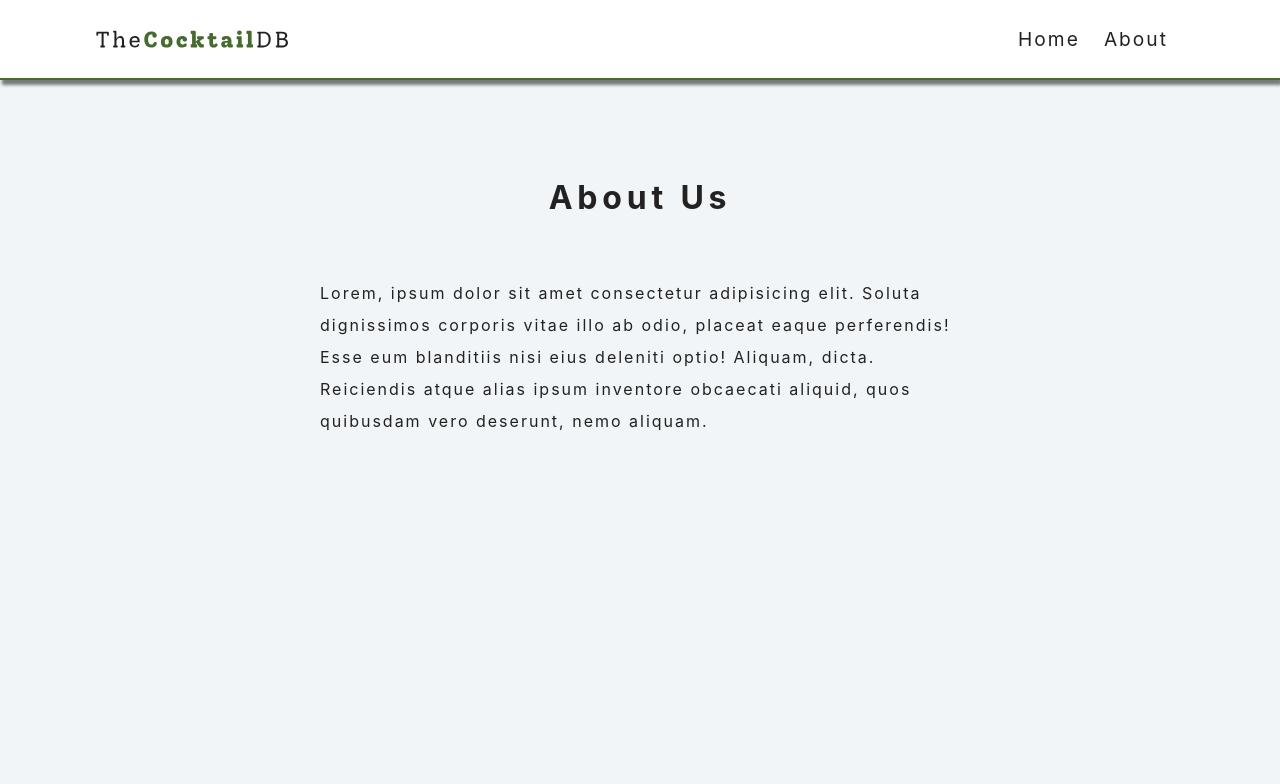
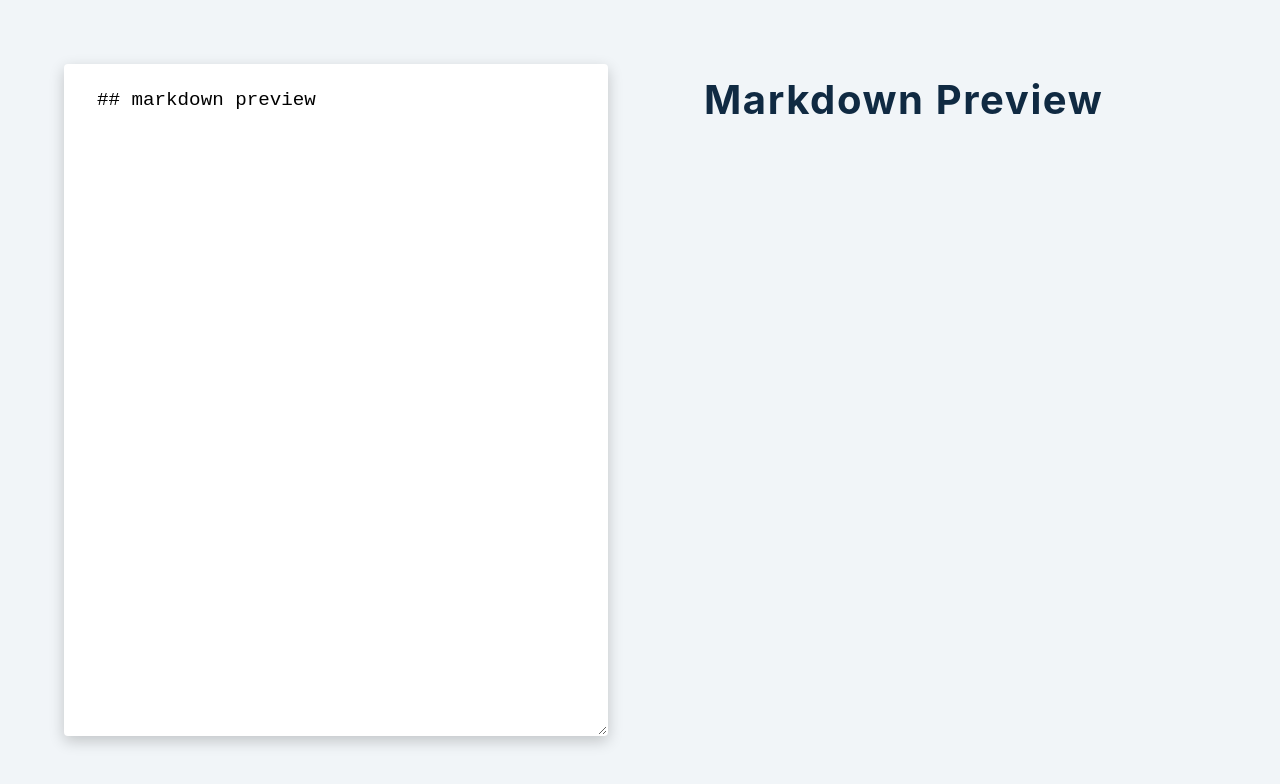
Before and after one commit to ms77grz/react-basic-projects, a React (Create React App) app: page /about in a window 1280 px wide. Shown: the top 784 px of the page. Built offline with nearby package versions, Linux system fonts and the light colour scheme; no server answers.

Commit message:
Markdown Preview

```diff
--- a/package.json
+++ b/package.json
@@ -9,6 +9,7 @@
     "react": "^18.0.0",
     "react-dom": "^18.0.0",
     "react-icons": "^4.3.1",
+    "react-markdown": "^8.0.3",
     "react-router-dom": "^6.3.0",
     "react-scripts": "5.0.0",
     "values.js": "^2.1.1",
--- a/src/index.js
+++ b/src/index.js
@@ -1,17 +1,12 @@
 import React from 'react';
 import ReactDOM from 'react-dom/client';
+
 // import your current project here
-// import App from './projects/14-cart/App';
-// import { AppProvider } from './projects/14-cart/context';
-
-import App from './projects/15-cocktails/App';
-import { AppProvider } from './projects/15-cocktails/context';
+import App from './projects/16-markdown-preview/App';
 
 const root = ReactDOM.createRoot(document.getElementById('root'));
 root.render(
   <React.StrictMode>
-    <AppProvider>
-      <App />
-    </AppProvider>
+    <App />
   </React.StrictMode>
 );
--- /dev/null
+++ b/src/projects/16-markdown-preview/App.css
@@ -0,0 +1,192 @@
+/*
+===============
+Variables
+===============
+*/
+
+:root {
+  /* dark shades of primary color*/
+  --clr-primary-1: hsl(205, 86%, 17%);
+  --clr-primary-2: hsl(205, 77%, 27%);
+  --clr-primary-3: hsl(205, 72%, 37%);
+  --clr-primary-4: hsl(205, 63%, 48%);
+  /* primary/main color */
+  --clr-primary-5: hsl(205, 78%, 60%);
+  /* lighter shades of primary color */
+  --clr-primary-6: hsl(205, 89%, 70%);
+  --clr-primary-7: hsl(205, 90%, 76%);
+  --clr-primary-8: hsl(205, 86%, 81%);
+  --clr-primary-9: hsl(205, 90%, 88%);
+  --clr-primary-10: hsl(205, 100%, 96%);
+  /* darkest grey - used for headings */
+  --clr-grey-1: hsl(209, 61%, 16%);
+  --clr-grey-2: hsl(211, 39%, 23%);
+  --clr-grey-3: hsl(209, 34%, 30%);
+  --clr-grey-4: hsl(209, 28%, 39%);
+  /* grey used for paragraphs */
+  --clr-grey-5: hsl(210, 22%, 49%);
+  --clr-grey-6: hsl(209, 23%, 60%);
+  --clr-grey-7: hsl(211, 27%, 70%);
+  --clr-grey-8: hsl(210, 31%, 80%);
+  --clr-grey-9: hsl(212, 33%, 89%);
+  --clr-grey-10: hsl(210, 36%, 96%);
+  --clr-white: #fff;
+  --clr-red-dark: hsl(360, 67%, 44%);
+  --clr-red-light: hsl(360, 71%, 66%);
+  --clr-green-dark: hsl(125, 67%, 44%);
+  --clr-green-light: hsl(125, 71%, 66%);
+  --clr-black: #222;
+  --transition: all 0.3s linear;
+  --spacing: 0.1rem;
+  --radius: 0.25rem;
+  --light-shadow: 0 5px 15px rgba(0, 0, 0, 0.1);
+  --dark-shadow: 0 5px 15px rgba(0, 0, 0, 0.2);
+  --max-width: 1170px;
+  --fixed-width: 620px;
+}
+/*
+===============
+Global Styles
+===============
+*/
+
+*,
+::after,
+::before {
+  margin: 0;
+  padding: 0;
+  box-sizing: border-box;
+}
+body {
+  font-family: -apple-system, BlinkMacSystemFont, 'Segoe UI', Roboto, Oxygen,
+    Ubuntu, Cantarell, 'Open Sans', 'Helvetica Neue', sans-serif;
+  background: var(--clr-grey-10);
+  color: var(--clr-grey-1);
+  line-height: 1.5;
+  font-size: 0.875rem;
+}
+ul {
+  list-style-type: none;
+}
+a {
+  text-decoration: none;
+}
+h1,
+h2,
+h3,
+h4 {
+  letter-spacing: var(--spacing);
+  text-transform: capitalize;
+  line-height: 1.25;
+  margin-bottom: 0.75rem;
+}
+h1 {
+  font-size: 2.5rem;
+}
+h2 {
+  font-size: 2rem;
+}
+h3 {
+  font-size: 1.25rem;
+}
+h4 {
+  font-size: 0.875rem;
+}
+p {
+  margin-bottom: 1.25rem;
+  color: var(--clr-grey-3);
+}
+@media screen and (min-width: 800px) {
+  h1 {
+    font-size: 3rem;
+  }
+  h2 {
+    font-size: 2.5rem;
+  }
+  h3 {
+    font-size: 1.75rem;
+  }
+  h4 {
+    font-size: 1rem;
+  }
+  body {
+    font-size: 1rem;
+  }
+  h1,
+  h2,
+  h3,
+  h4 {
+    line-height: 1;
+  }
+}
+/*  global classes */
+
+/* section */
+.section {
+  width: 90vw;
+  margin: 0 auto;
+  max-width: var(--max-width);
+}
+
+@media screen and (min-width: 992px) {
+  .section {
+    width: 95vw;
+  }
+}
+
+/*
+===============
+Markdown
+===============
+*/
+.markdown {
+  padding: 4rem;
+  display: grid;
+  row-gap: 4rem;
+}
+.input {
+  border-color: transparent;
+  border-radius: var(--radius);
+  font-size: 1.2rem;
+  line-height: 2;
+  box-shadow: var(--dark-shadow);
+  min-height: 30vh;
+}
+.input,
+.result {
+  padding: 1rem 2rem;
+}
+
+@media screen and (min-width: 992px) {
+  .markdown {
+    min-height: 100vh;
+    grid-template-columns: 1fr 1fr;
+    column-gap: 4rem;
+  }
+}
+/* unique styles */
+img {
+  width: 200px;
+  height: 200px;
+  object-fit: cover;
+}
+blockquote {
+  font-size: 2rem;
+  font-style: italic;
+  border-left: 5px solid var(--clr-grey-5);
+  color: var(--clr-grey-5);
+  padding-left: 2rem;
+  line-height: 2;
+  margin-bottom: 1.5rem;
+}
+blockquote ::first-letter {
+  text-transform: uppercase;
+}
+pre {
+  background: #222;
+  display: inline-block;
+  border-radius: var(--radius);
+  padding: 1rem 2rem;
+  color: yellow;
+  margin-bottom: 1.5rem;
+}
--- /dev/null
+++ b/src/projects/16-markdown-preview/App.js
@@ -0,0 +1,24 @@
+import { useState } from 'react';
+import ReactMarkdown from 'react-markdown';
+import './App.css';
+
+function App() {
+  const [markdown, setMarkdown] = useState('## markdown preview');
+
+  return (
+    <main>
+      <section className='markdown'>
+        <textarea
+          className='input'
+          value={markdown}
+          onChange={e => setMarkdown(e.target.value)}
+        ></textarea>
+        <article className='result'>
+          <ReactMarkdown children={markdown} />
+        </article>
+      </section>
+    </main>
+  );
+}
+
+export default App;
```
Also changed, not shown: 1 other file (tests, documents, lock files or other folders).
